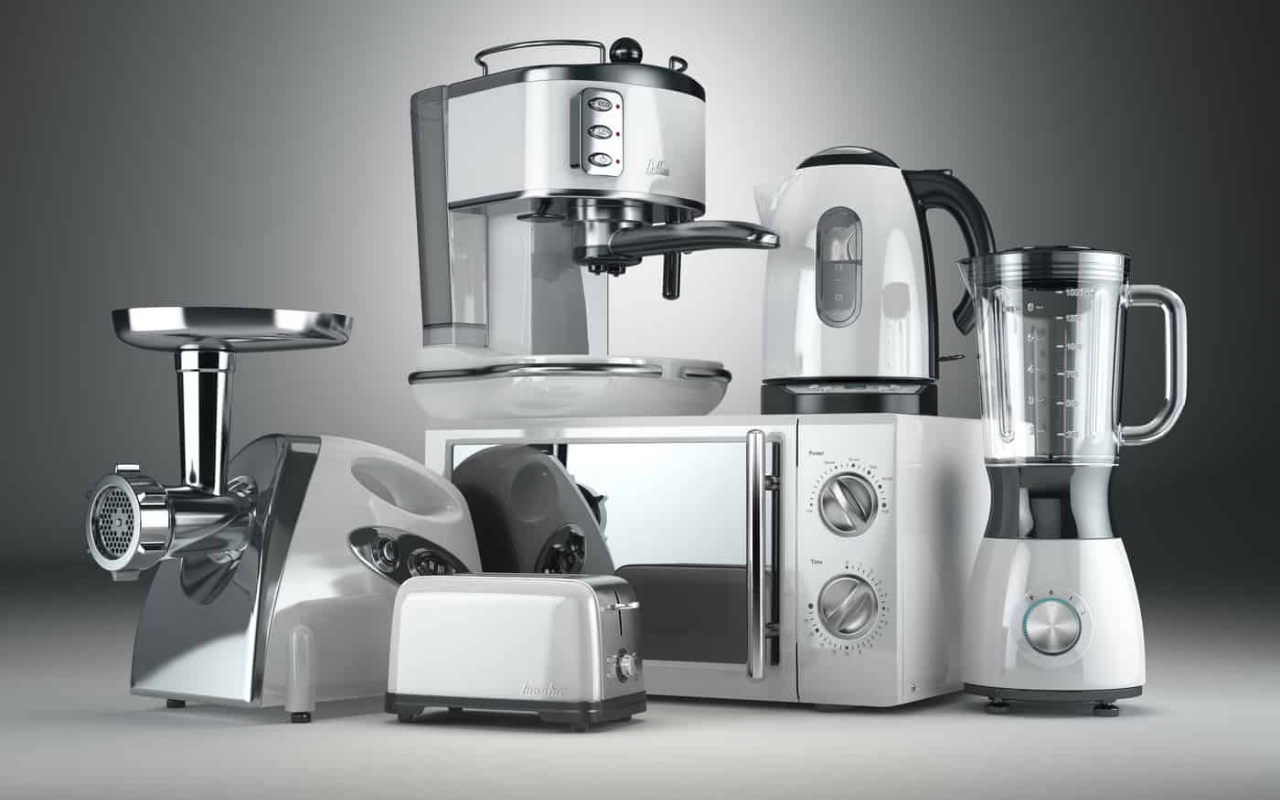
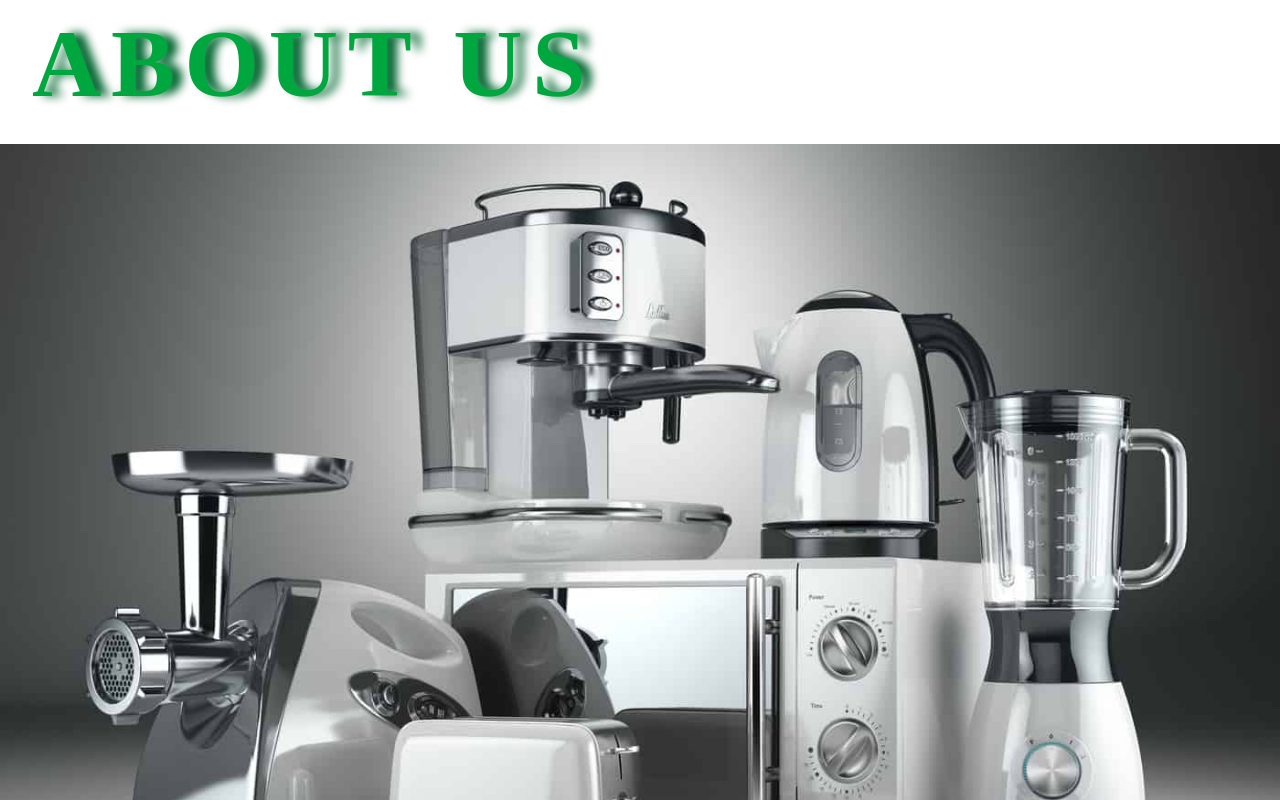
Before and after one commit to Tom-Okafor/React-course-Ahmed-Elsakka, a React (Vite) app in the folder react-router-practice/: page /about in a window 1280 px wide. Shown: the top 800 px of the page. Built offline with nearby package versions, Linux system fonts and the light colour scheme.

Commit message:
updates on about page interactions and landing page.

```diff
--- a/react-router-practice/src/index.css
+++ b/react-router-practice/src/index.css
@@ -8,8 +8,22 @@
     -o-transition: all 3s ease;
 }
 
+.about-h1 {
+    text-shadow: 10px 0px 10px var(--color-green-800);
+    transition: all 3s ease;
+    -webkit-transition: all 3;
+    -moz-transition: all 3;
+    -ms-transition: all 3;
+    -o-transition: all 3;
+}
+
 @starting-style {
     .about-img {
         width: 500px
     }
+
+    .about-h1 {
+        letter-spacing: -12px;
+        text-shadow: 0px 0px
+    }
 }
--- a/react-router-practice/src/pages/About/About.jsx
+++ b/react-router-practice/src/pages/About/About.jsx
@@ -1,6 +1,9 @@
 export default function About() {
   return (
-    <section className="about-section space-y-8">
+    <section className="about-section space-y-4">
+      <h1 className="uppercase text-green-600 font-black text-3xl md:text-8xl font-[yatra_one] tracking-widest py-4 px-8 about-h1">
+        about us
+      </h1>
       <img
         src="aboutImage.jpg"
         alt="household appliance image"
```
